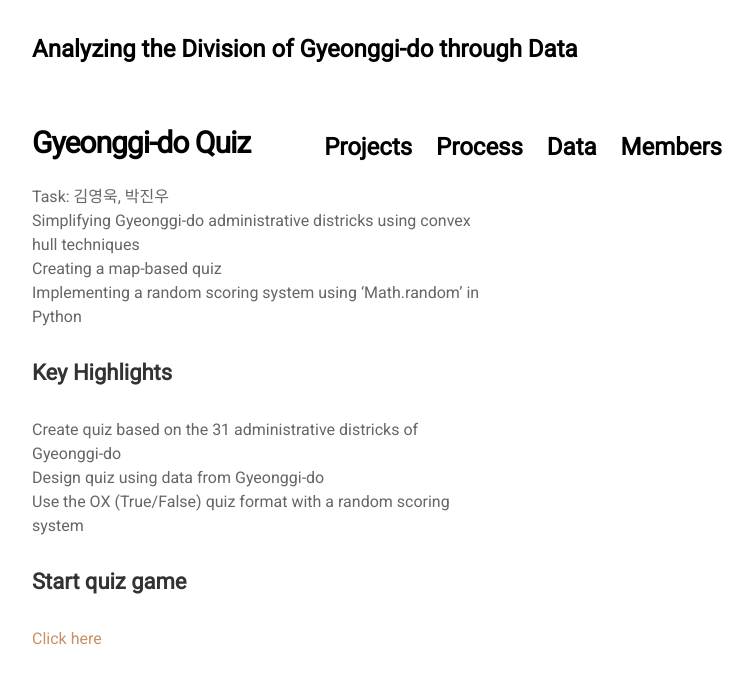
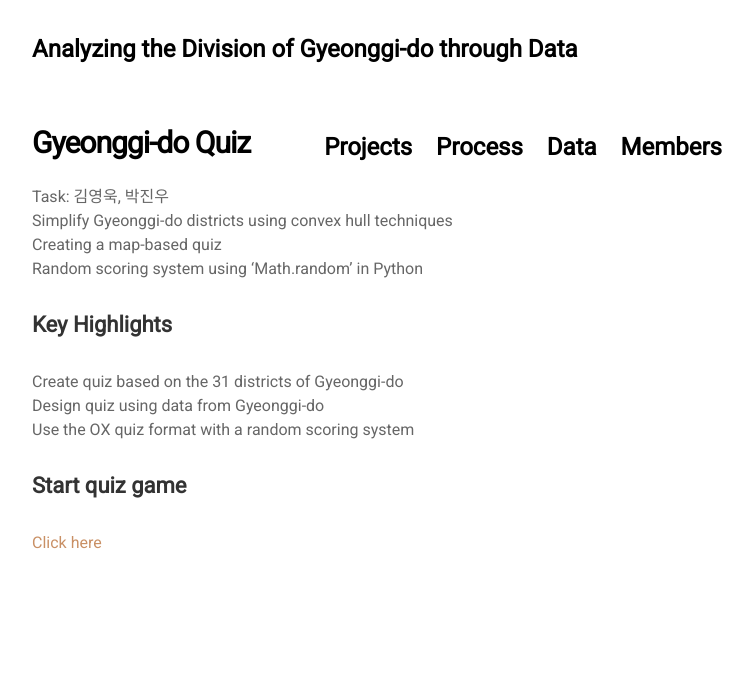
Before and after one commit to jinuew/SICM2002-6, a Jekyll site: the page built from projects/proj-6.md, in a window 1280 px wide. Shown: the top 684 px of the page, without its empty margins (263-1016 px from the left). Built offline with Jekyll 4.4.1, drawn with Linux system fonts in a browser that asks for light colours; nearby versions of some CDN libraries; our own code applies the rules of GitHub Pages for plain Markdown files.

Commit message:
Update proj-6.md

```diff
--- a/projects/proj-6.md
+++ b/projects/proj-6.md
@@ -1,15 +1,15 @@
 # Gyeonggi-do Quiz
 
 Task: 김영욱, 박진우<br>
-Simplifying Gyeonggi-do administrative districks using convex hull techniques<br>
+Simplify Gyeonggi-do districts using convex hull techniques<br>
 Creating a map-based quiz<br>
-Implementing a random scoring system using 'Math.random' in Python
+Random scoring system using 'Math.random' in Python
 
 #### Key Highlights
 
-Create quiz based on the 31 administrative districks of Gyeonggi-do<br>
+Create quiz based on the 31 districts of Gyeonggi-do<br>
 Design quiz using data from Gyeonggi-do<br>
-Use the OX (True/False) quiz format with a random scoring system
+Use the OX quiz format with a random scoring system
 
 #### Start quiz game
 [Click here](https://jinuew.github.io/sicm2002-6/assets/quiz.html)
```
